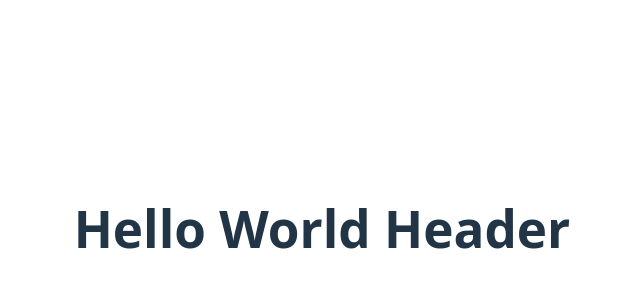
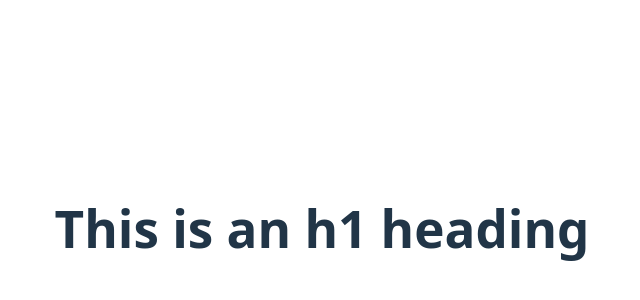
Before and after one commit to waqiyuddev/meta-react-basic, a React (Vite) app in the folder vite-project/: page / in a window 1280 px wide. Shown: the part 172-472 px from the top of the page, without its empty margins (318-958 px from the left). Built offline with nearby package versions, Linux system fonts and the light colour scheme.

Commit message:
import export comp

```diff
--- a/vite-project/src/App.tsx
+++ b/vite-project/src/App.tsx
@@ -1,49 +1,15 @@
 import { useState } from 'react'
 import reactLogo from './assets/react.svg'
 import viteLogo from '/vite.svg'
+import Heading from './Heading'
 import './App.css'
 
-// function App() {
-//   const [count, setCount] = useState(0)
-
-//   return (
-//     <>
-//       <div>
-//         <a href="https://vite.dev" target="_blank">
-//           <img src={viteLogo} className="logo" alt="Vite logo" />
-//         </a>
-//         <a href="https://react.dev" target="_blank">
-//           <img src={reactLogo} className="logo react" alt="React logo" />
-//         </a>
-//       </div>
-//       <h1>Vite + React</h1>
-//       <div className="card">
-//         <button onClick={() => setCount((count) => count + 1)}>
-//           count is {count}
-//         </button>
-//         <p>
-//           Edit <code>src/App.tsx</code> and save to test HMR
-//         </p>
-//       </div>
-//       <p className="read-the-docs">
-//         Click on the Vite and React logos to learn more
-//       </p>
-//     </>
-//   )
-// }
-
-
-function Header() {
-  return (
-    <header>
-      <h1>Hello World Header </h1>
-    </header>
-  )
-}
 
 function App() {
   return (
-    <Header />
+    <div className="App">
+      <Heading />
+    </div>
   )
 }
 
--- /dev/null
+++ b/vite-project/src/Heading.tsx
@@ -0,0 +1,7 @@
+function Heading() {
+    return (
+        <h1>This is an h1 heading</h1>
+    )
+}
+
+export default Heading;
```
